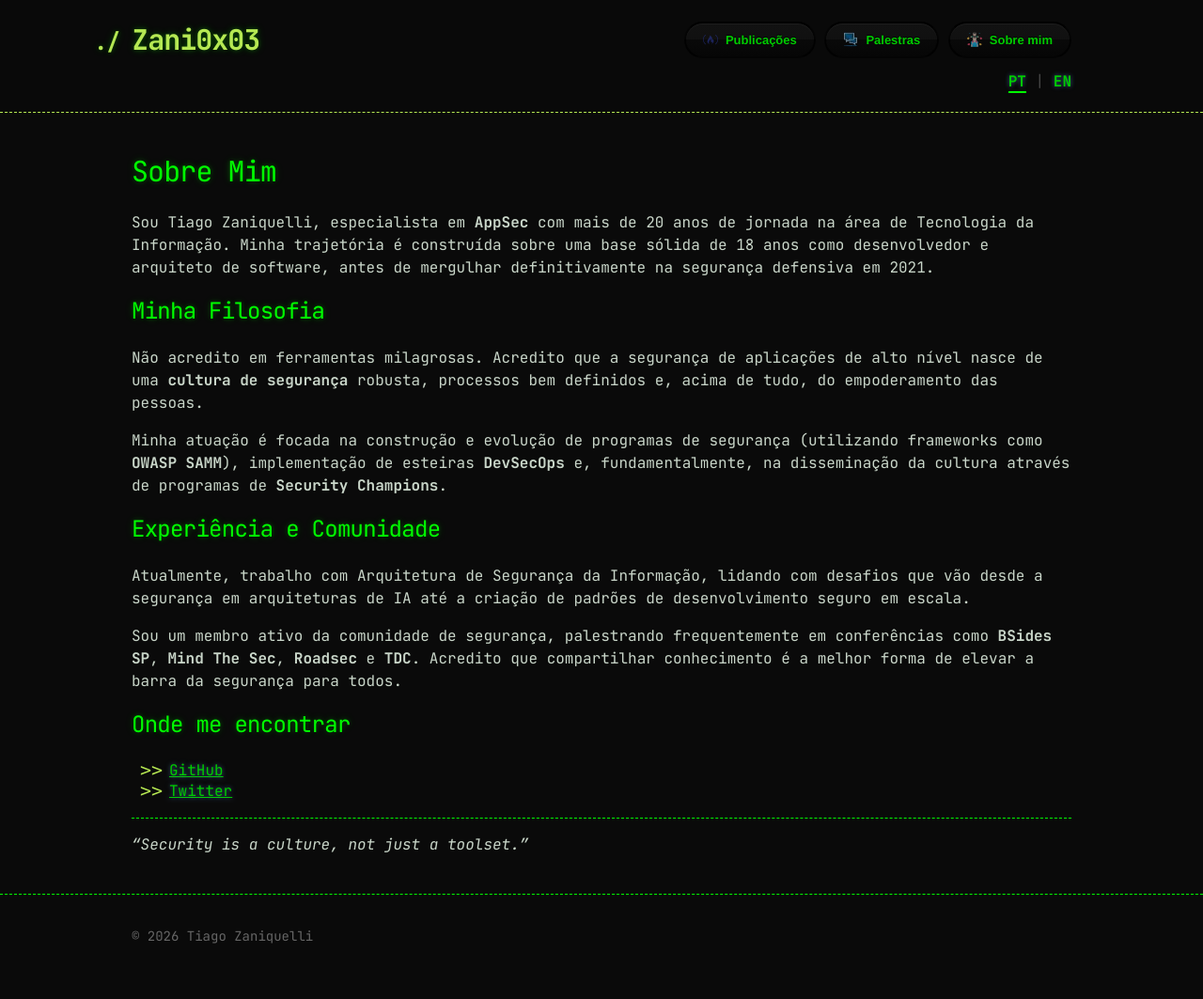
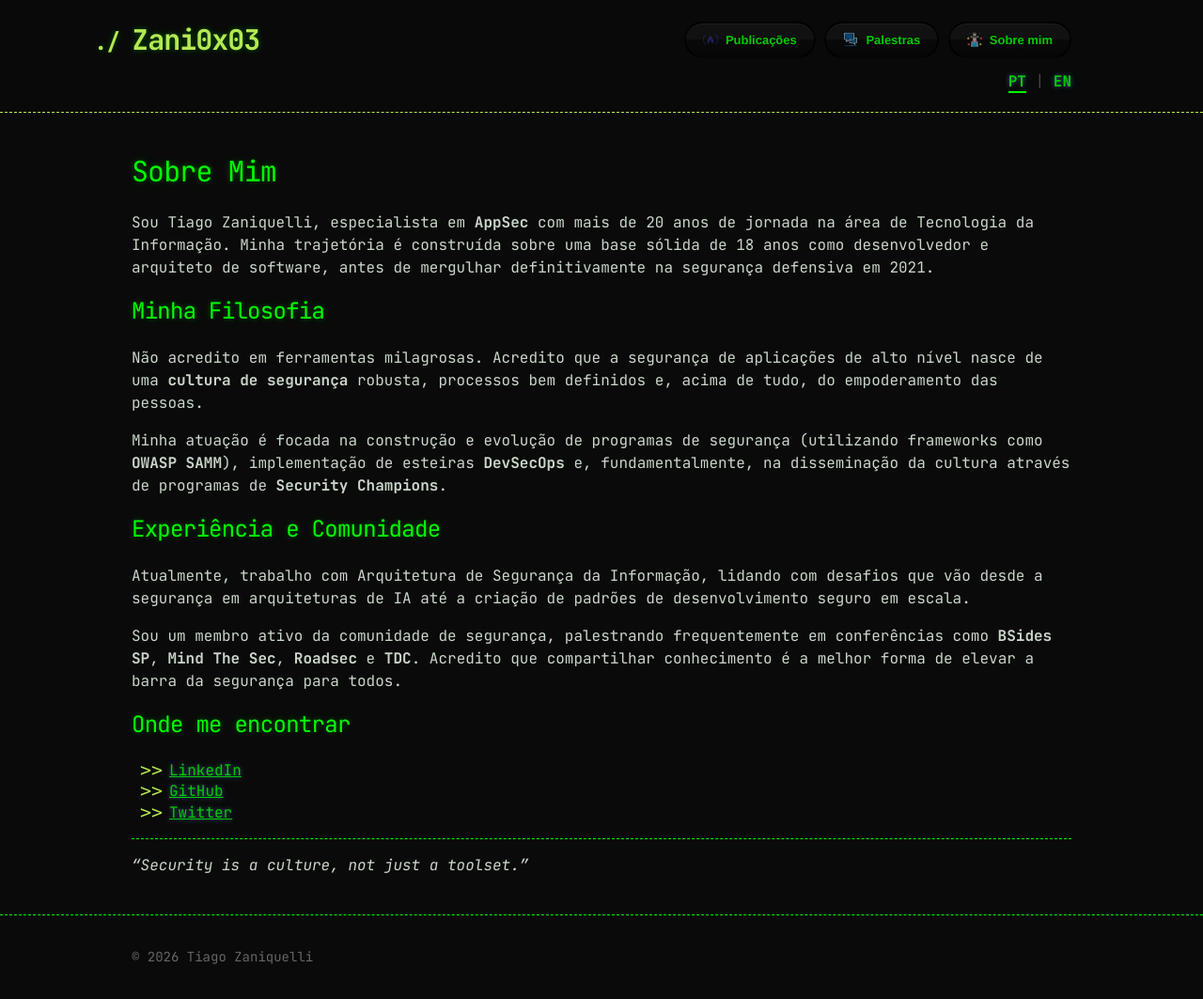
Before and after one commit to zani0x03/zani0x03.github.io, a Jekyll site: the page built from pages/about.md, in a window 1280 px wide. Shown: the whole page at 94% size. Built offline with Jekyll 4.4.1, drawn with Linux system fonts in a browser that asks for light colours; before the commit the page ends 1041 px from its top, so only the background shows below that.

Commit message:
repaginado

```diff
--- a/pages/about.md
+++ b/pages/about.md
@@ -23,6 +23,7 @@ Sou um membro ativo da comunidade de segurança, palestrando frequentemente em c
 
 ## Onde me encontrar
 
+- [LinkedIn](https://www.linkedin.com/in/tiago-zaniquelli/)
 - [GitHub](https://github.com/zani0x03)
 - [Twitter](https://twitter.com/zani0x03)
 
```
Also changed, not shown: pages/about-en.md (+1 -0 lines).
